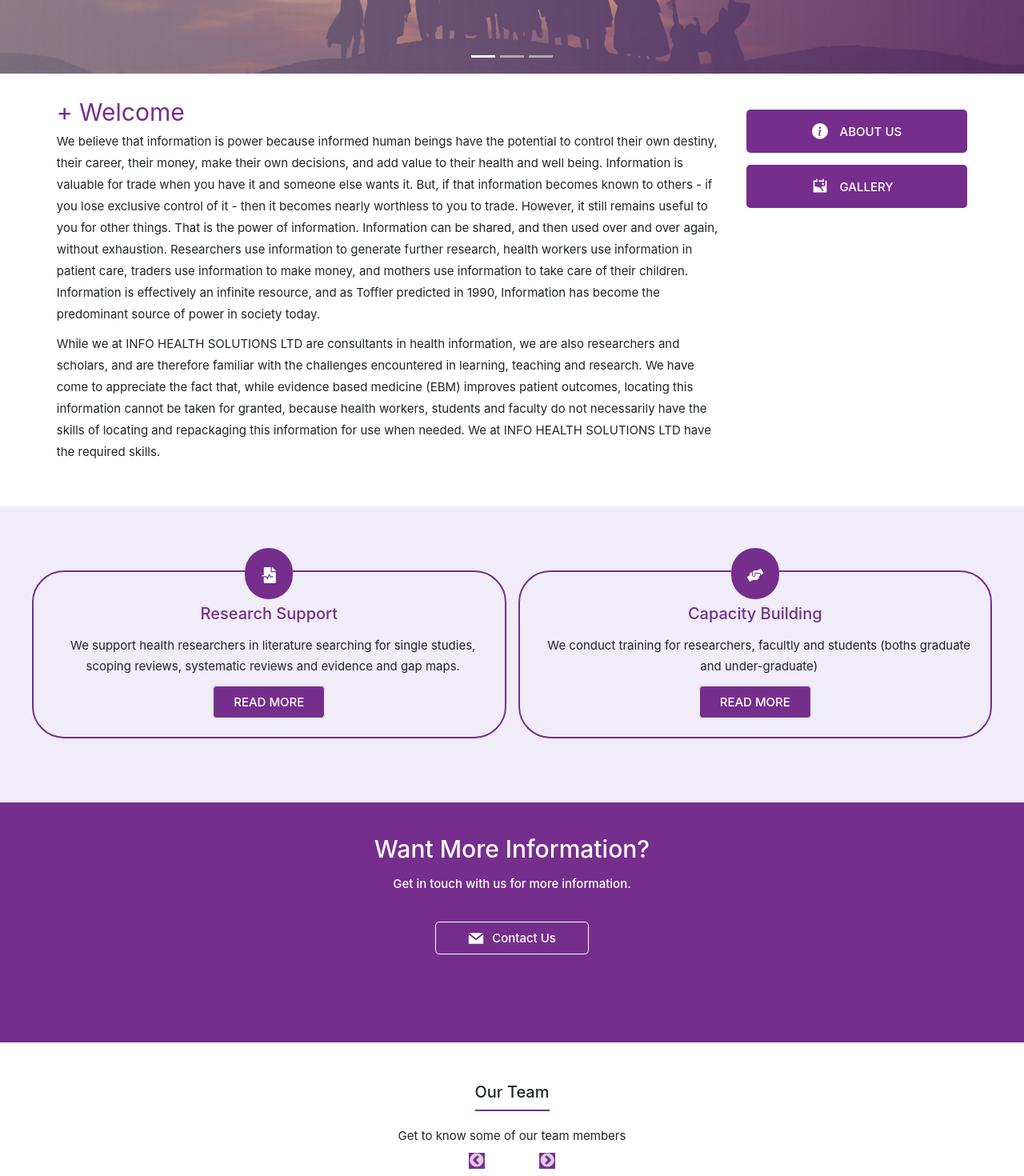
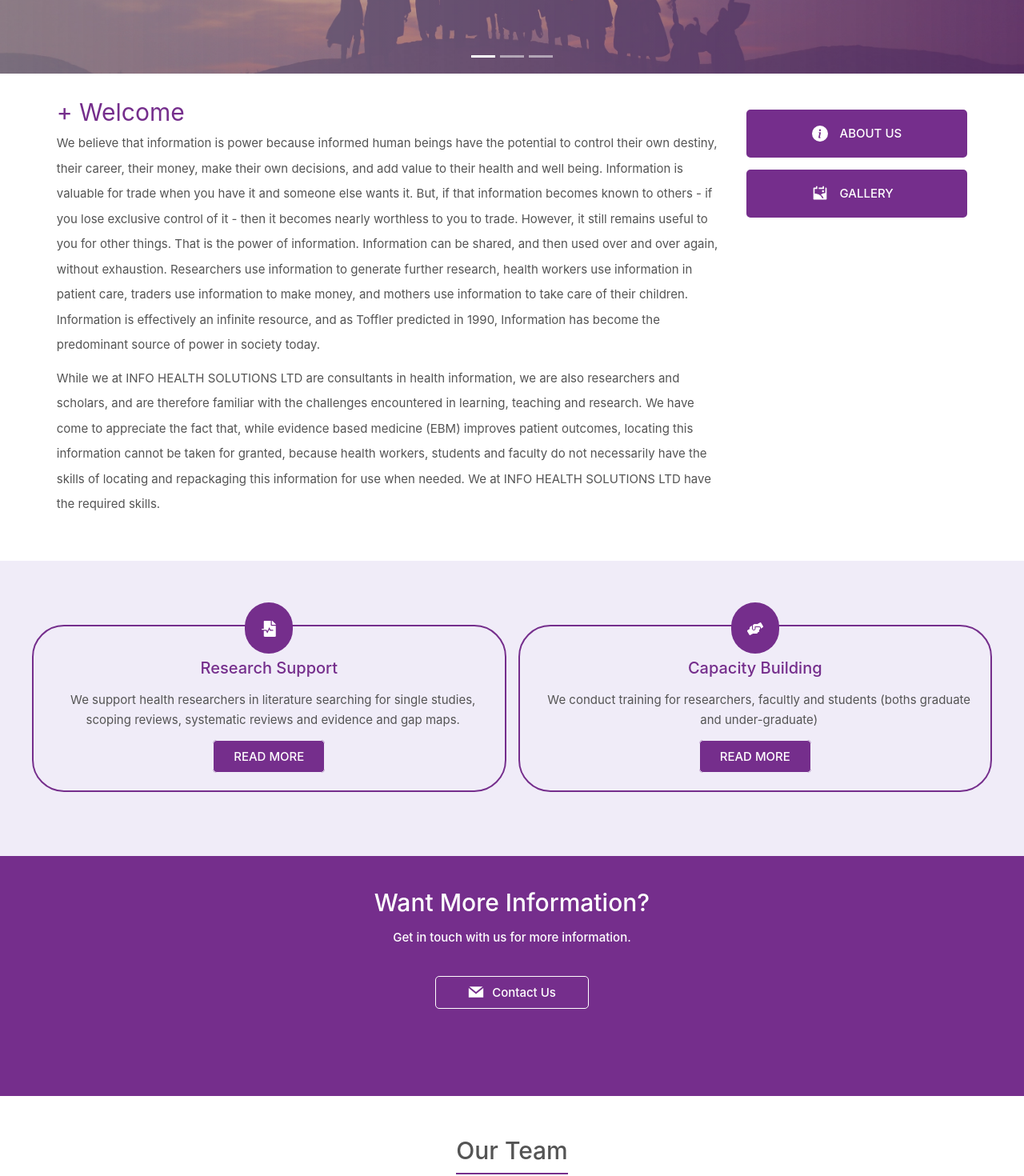
Before and after one commit to Otimthomas/InfoHealthSolution, a React (Create React App) app: page / in a window 1280 px wide. Shown: the part 420-1890 px from the top of the page at 80% size. Built offline with nearby package versions, Linux system fonts and the light colour scheme.

Commit message:
font size fix

```diff
--- a/src/components/HomeTeam.css
+++ b/src/components/HomeTeam.css
@@ -6,9 +6,11 @@
 	text-align: center;
 	font-size: 1.5rem;
 	background-color: #fff !important;
+	color: #545454;
 }
 
 .hometeam__title {
+	font-size: 3rem;
 	margin-bottom: 2rem;
 	display: inline-block;
 	padding-bottom: 1rem;
@@ -18,6 +20,7 @@
 
 .hometeam > p {
 	margin-bottom: 5rem;
+	font-weight: 500;
 }
 
 .hometeam__cards {
--- a/src/components/Intro.css
+++ b/src/components/Intro.css
@@ -1,12 +1,13 @@
 .intro {
 	font-size: 1.5rem;
-	line-height: 1.8;
+	line-height: 2.1;
 	/* letter-spacing: 1.5px; */
 	margin-top: 3rem;
 	padding-right: 4rem;
 	padding-left: 4rem;
 	display: flex;
 	justify-content: space-evenly;
+	color: #545454;
 }
 
 .intro__left {
--- a/src/pages/About.css
+++ b/src/pages/About.css
@@ -1,11 +1,13 @@
 .about {
-	font-size: 1.5rem;
+	font-size: 1.6rem;
 	display: flex;
 	margin-top: 2.5rem;
 	margin-bottom: 2rem;
 	/* justify-content: space-evenly; */
 	padding: 0 4rem;
 	line-height: 1.7;
+	color: #545454;
+	line-height: 2;
 }
 
 .about__left {
--- a/src/pages/Contact.css
+++ b/src/pages/Contact.css
@@ -1,7 +1,9 @@
 .contact {
 	margin-top: 2.5rem;
 	margin-bottom: 2rem;
-	font-size: 1.5rem;
+	font-size: 1.6rem;
+	color: #545454;
+	font-weight: 500;
 }
 
 .form-control {
--- a/src/pages/Home.css
+++ b/src/pages/Home.css
@@ -38,6 +38,7 @@
 	padding-bottom: 1rem;
 	text-align: center;
 	padding-left: 1rem;
+	color: #545454;
 }
 
 .home__serviceText > ul {
--- a/src/pages/Services.css
+++ b/src/pages/Services.css
@@ -9,7 +9,8 @@
 	padding-left: 4rem;
 	font-size: 1.5rem;
 	background-color: rgb(240,236,248);
-	line-height: 1.7;
+	line-height: 2;
+	color: #545454;
 }
 
 .services__service {
--- a/src/pages/Team.css
+++ b/src/pages/Team.css
@@ -53,6 +53,7 @@
 
 .team__cardText {
 	overflow: hidden;
+	color: #545454;
 }
 
 .team__cardPosition {
```
